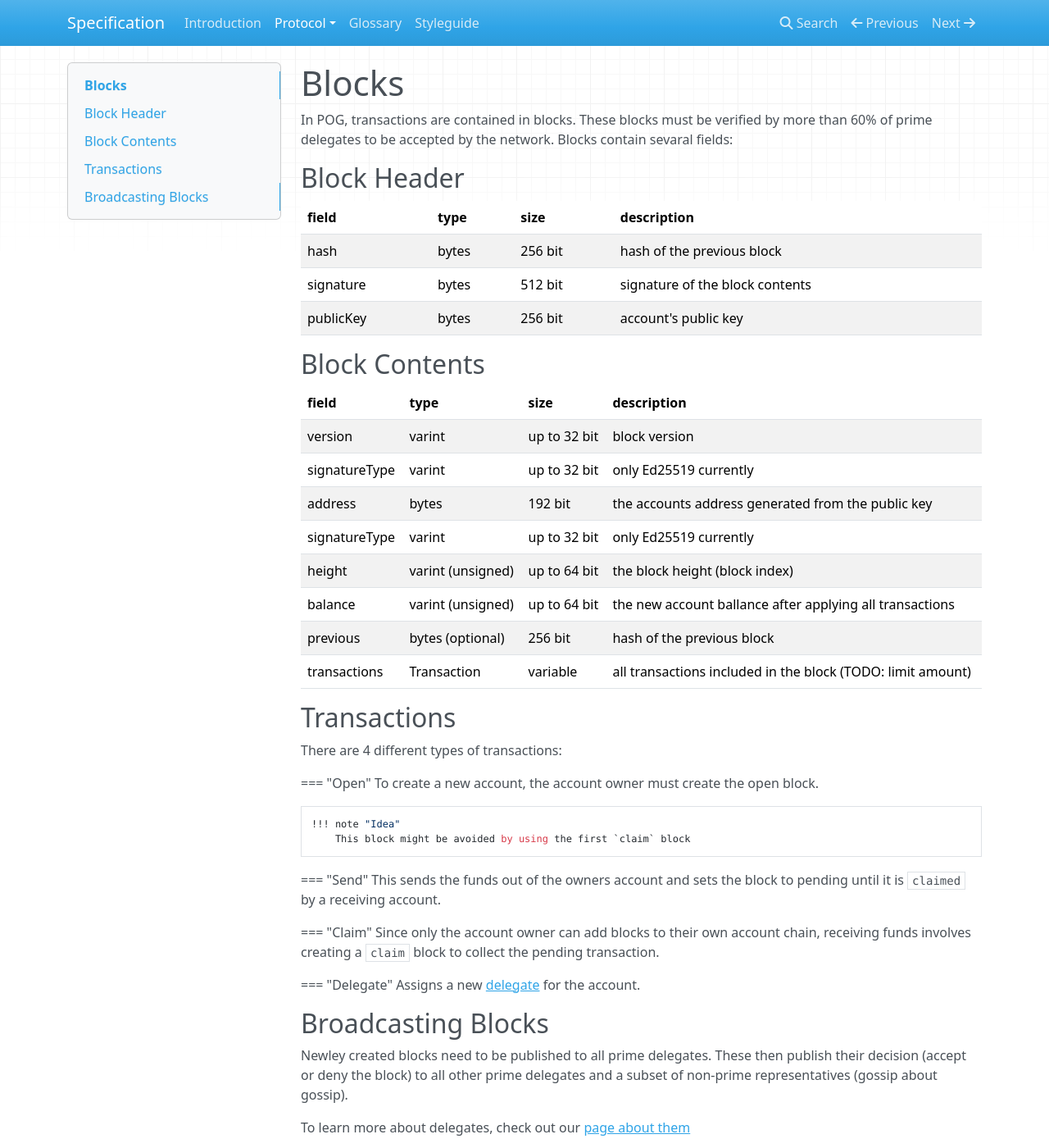
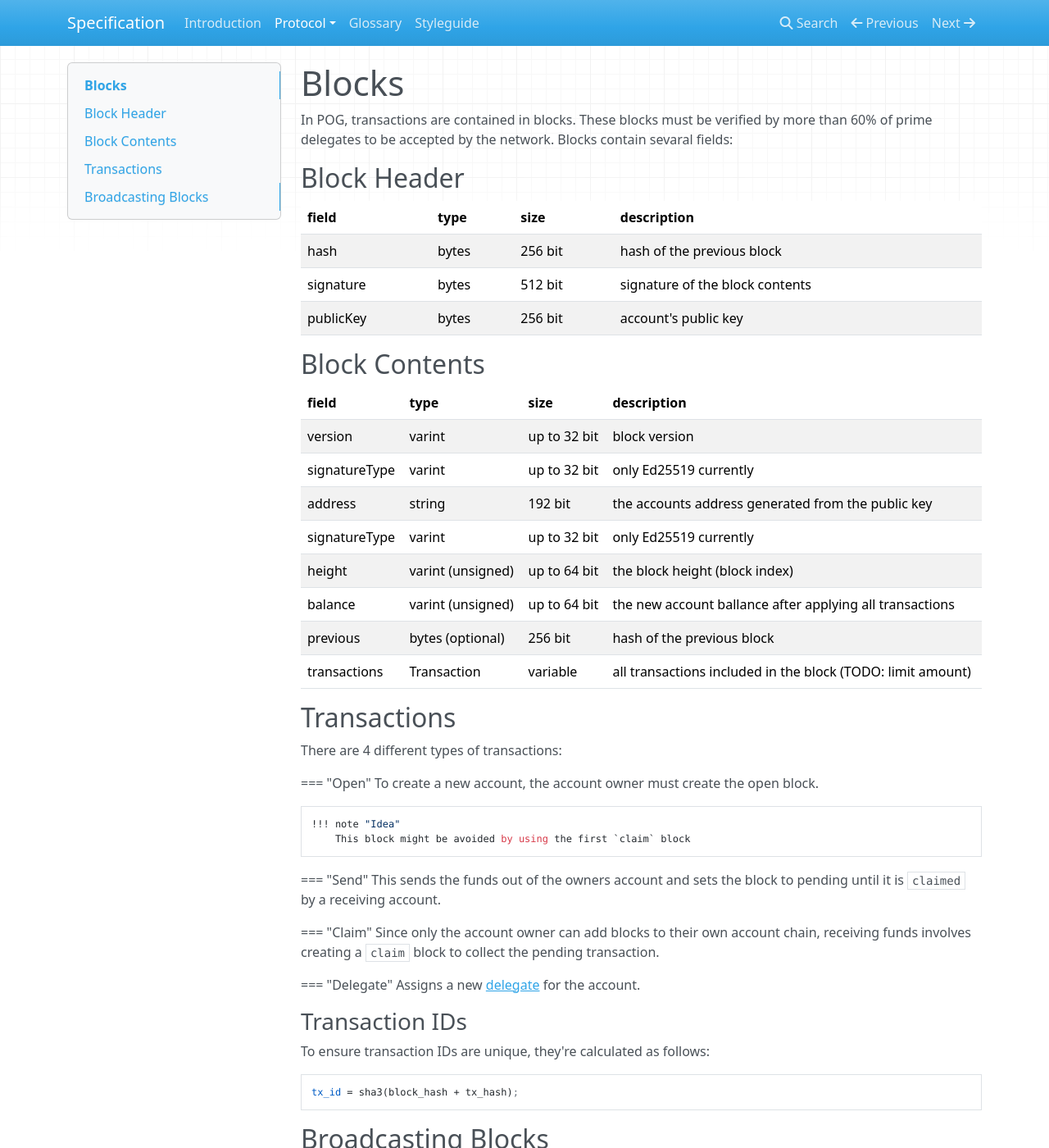
Before and after one commit to pognetwork/specification, an MkDocs documentation site: the page built from specification/protocol/transactions/blocks.md, in a window 1280 px wide and 1400 px high. Shown: the whole window at 82% size. Built offline with MkDocs 1.6.1, drawn with Linux system fonts in a browser that asks for light colours; nearby versions of some CDN libraries.

Commit message:
add transaction id calculation
Signed-off-by: Henry <mail@henrygressmann.de>

````diff
--- a/specification/protocol/transactions/blocks.md
+++ b/specification/protocol/transactions/blocks.md
@@ -17,7 +17,7 @@ Blocks contain sevaral fields:
 | ------------- | ----------------- | ------------ | ----------------------------------------------------------- |
 | version       | varint            | up to 32 bit | block version                                               |
 | signatureType | varint            | up to 32 bit | only Ed25519 currently                                      |
-| address       | bytes             | 192 bit      | the accounts address generated from the public key          |
+| address       | string            | 192 bit      | the accounts address generated from the public key          |
 | signatureType | varint            | up to 32 bit | only Ed25519 currently                                      |
 | height        | varint (unsigned) | up to 64 bit | the block height (block index)                              |
 | balance       | varint (unsigned) | up to 64 bit | the new account ballance after applying all transactions    |
@@ -47,6 +47,14 @@ There are 4 different types of transactions:
 === "Delegate"
     Assigns a new [delegate](../consensus/delegates.md) for the account.
 
+### Transaction IDs
+
+To ensure transaction IDs are unique, they're calculated as follows:
+
+```
+tx_id = sha3(block_hash + tx_hash);
+```
+
 ## Broadcasting Blocks
 
 Newley created blocks need to be published to all prime delegates.
````
